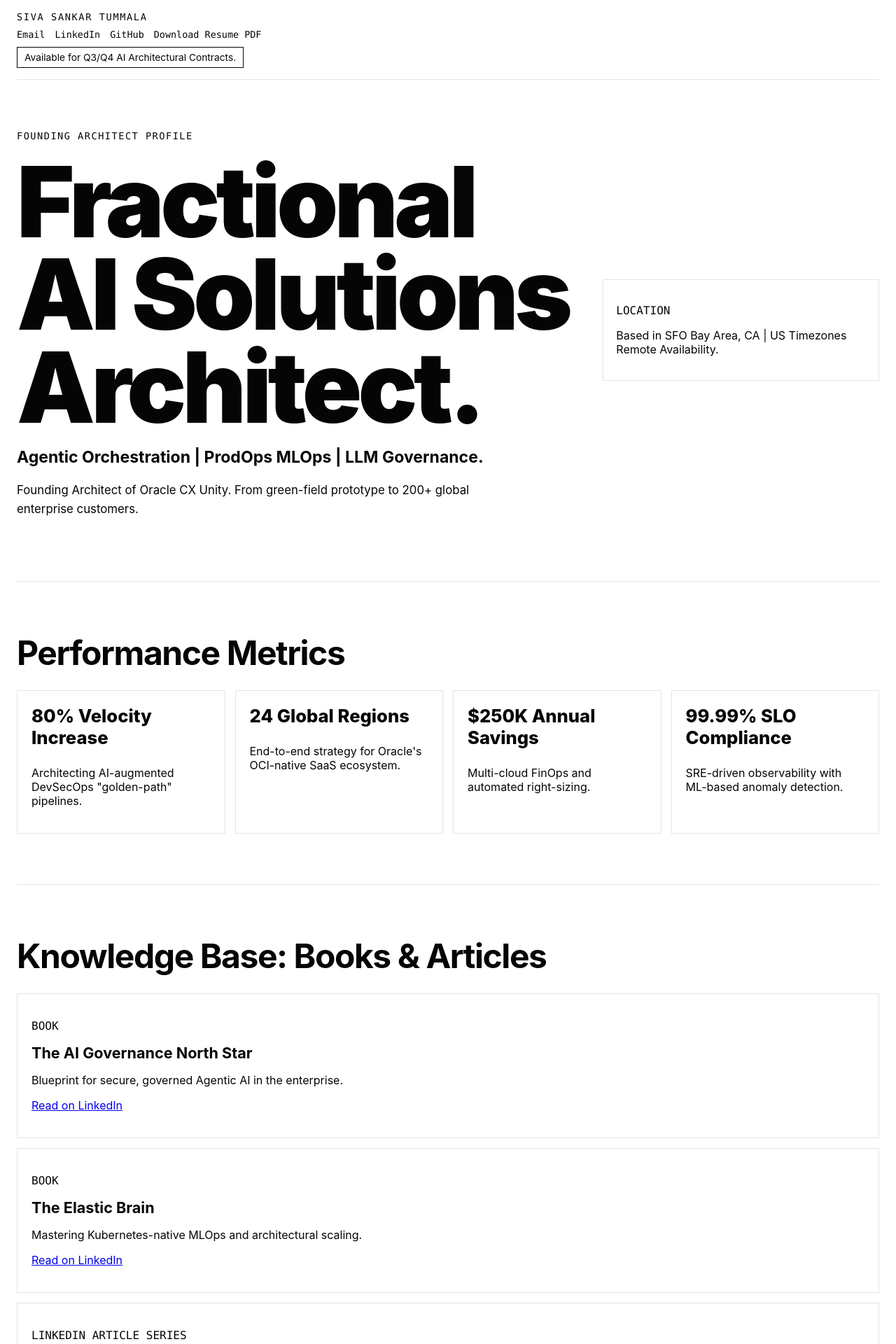
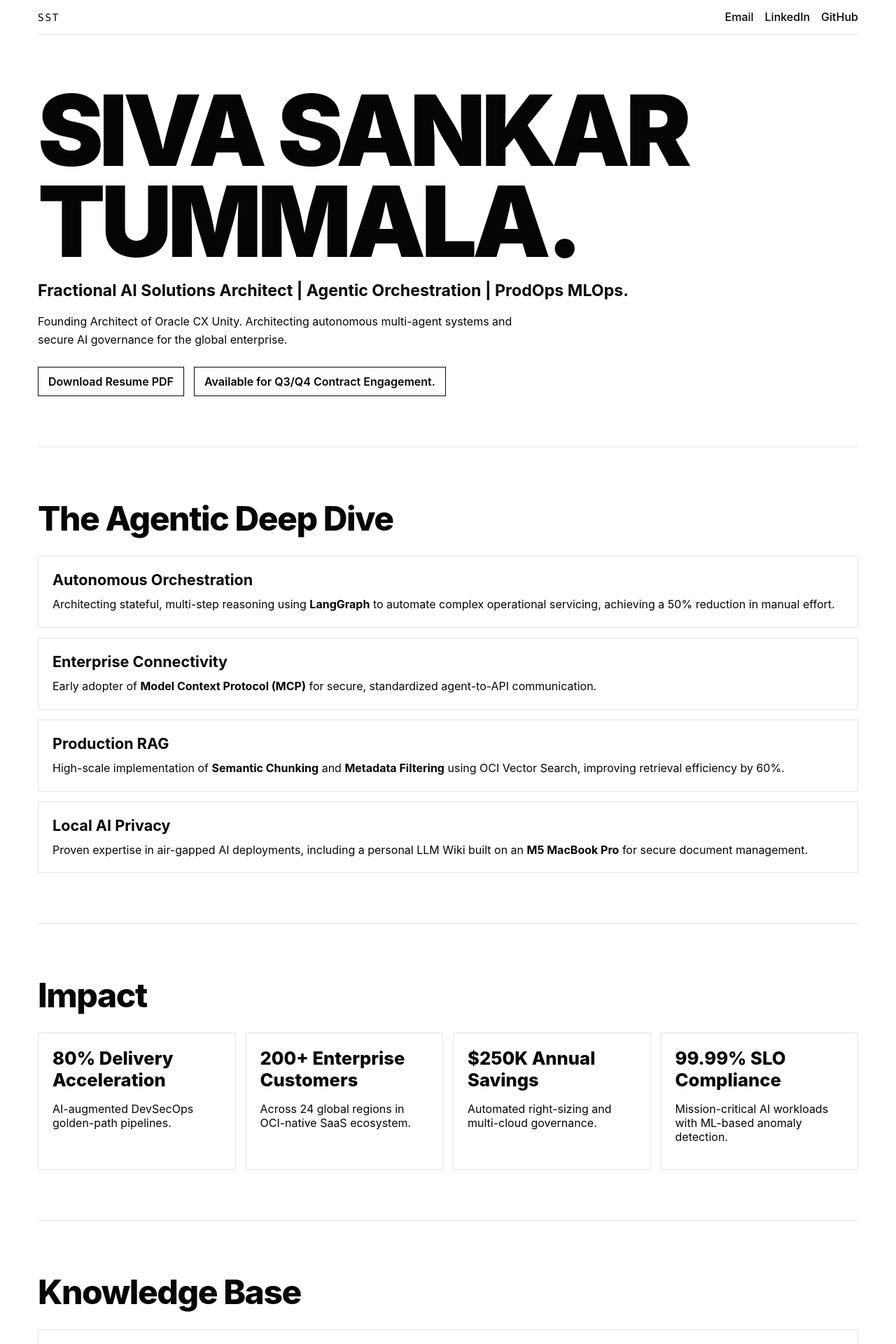
Before and after one commit to shivashankartummala/sivatummala-website, a Next.js app: page / in a window 1280 px wide. Shown: the top 1920 px of the page at 70% size. Built offline with nearby package versions, Linux system fonts and the light colour scheme.

Commit message:
feat: apply precision architect swiss portfolio layout

```diff
--- a/app/globals.css
+++ b/app/globals.css
@@ -2,7 +2,6 @@
   --bg: #ffffff;
   --text: #050505;
   --border: #e5e5e5;
-  --accent: #0070f3;
 }
 
 * { box-sizing: border-box; }
@@ -15,77 +14,131 @@ html, body {
   font-family: Inter, Helvetica, Arial, sans-serif;
 }
 
-.page { max-width: 1280px; margin: 0 auto; padding: 0 24px 32px; }
+.page { max-width: 1220px; margin: 0 auto; padding: 0 24px 36px; }
 
 .site-header {
   position: sticky;
   top: 0;
-  background: rgba(255, 255, 255, 0.94);
-  backdrop-filter: blur(4px);
   z-index: 20;
+  background: rgba(255, 255, 255, 0.96);
   border-bottom: 1px solid var(--border);
-  padding: 16px 0;
-  display: grid;
-  gap: 10px;
+  padding: 14px 0;
+  display: flex;
+  align-items: center;
+  justify-content: space-between;
+  gap: 16px;
 }
 
-.identity { margin: 0; font-size: 0.85rem; letter-spacing: 0.12em; }
-.header-links { display: flex; flex-wrap: wrap; gap: 14px; }
-.header-links a { color: var(--text); text-decoration: none; font-size: 0.84rem; }
-.header-links a:hover { color: var(--accent); }
-.availability {
+.identity {
   margin: 0;
-  display: inline-block;
-  width: fit-content;
-  font-size: 0.86rem;
-  border: 1px solid var(--text);
-  padding: 6px 10px;
+  font-family: "JetBrains Mono", ui-monospace, Menlo, Monaco, monospace;
+  letter-spacing: 0.12em;
+  font-size: 0.9rem;
 }
 
-.section-grid { border-top: 1px solid var(--border); padding: 72px 0; }
-.hero { display: grid; grid-template-columns: 2fr 1fr; gap: 48px; border-top: none; min-height: 72vh; align-items: center; }
-.eyebrow { font-size: 0.85rem; letter-spacing: 0.11em; text-transform: uppercase; margin: 0 0 20px; }
-.hero-title { font-size: clamp(3.3rem, 11vw, 9rem); line-height: 0.94; letter-spacing: -0.04em; margin: 0; font-weight: 900; }
-.hero-subtitle { font-size: clamp(1rem, 1.8vw, 1.5rem); margin: 20px 0; font-weight: 700; }
-.hero-copy { max-width: 68ch; font-size: 1.05rem; line-height: 1.6; }
-.hero-metadata { border: 1px solid var(--border); padding: 18px; }
-.mono { font-family: ui-monospace, Menlo, Monaco, "Cascadia Mono", "Segoe UI Mono", "Liberation Mono", monospace; }
+.header-links {
+  display: flex;
+  gap: 16px;
+  flex-wrap: wrap;
+}
 
-.section-title { font-size: clamp(2rem, 4vw, 3rem); margin: 0 0 24px; letter-spacing: -0.03em; }
+.header-links a {
+  color: var(--text);
+  text-decoration: none;
+  font-weight: 500;
+  border-bottom: 1px solid transparent;
+  transition: border-color 0.3s ease;
+}
+
+.header-links a:hover { border-bottom-color: var(--text); }
+
+.section-grid {
+  border-top: 1px solid var(--border);
+  padding: 72px 0;
+}
+
+.hero { border-top: none; min-height: 68vh; display: grid; align-items: center; }
+
+.hero-title {
+  margin: 0;
+  font-size: clamp(3.3rem, 11vw, 9rem);
+  letter-spacing: -0.045em;
+  line-height: 0.92;
+  font-weight: 900;
+}
+
+.hero-subtitle {
+  margin: 20px 0 0;
+  font-size: clamp(1rem, 2vw, 1.45rem);
+  font-weight: 700;
+}
+
+.hero-copy {
+  margin: 18px 0 0;
+  max-width: 72ch;
+  line-height: 1.6;
+}
+
+.cta-row { margin-top: 26px; display: flex; flex-wrap: wrap; gap: 14px; align-items: center; }
+
+.cta-link {
+  color: var(--text);
+  text-decoration: none;
+  border: 1px solid var(--text);
+  padding: 10px 14px;
+  font-weight: 600;
+}
+
+.availability {
+  border: 1px solid var(--text);
+  padding: 10px 14px;
+  font-weight: 600;
+}
+
+.section-title {
+  margin: 0 0 24px;
+  font-size: clamp(2rem, 4vw, 3rem);
+  letter-spacing: -0.03em;
+  font-weight: 800;
+}
+
+.feature-list { display: grid; gap: 14px; }
+.feature-item { border: 1px solid var(--border); padding: 20px; }
+.feature-item h3 { margin: 0 0 10px; font-size: 1.35rem; }
+.feature-item p { margin: 0; line-height: 1.55; }
+.feature-item .mono { display: block; margin-bottom: 10px; }
+
 .bento-grid { display: grid; grid-template-columns: repeat(4, 1fr); gap: 14px; }
-.bento-card { border: 1px solid var(--border); padding: 20px; min-height: 190px; }
-.metric { font-size: 1.6rem; font-weight: 800; margin-top: 0; }
+.bento-card { border: 1px solid var(--border); padding: 20px; min-height: 180px; }
+.metric { margin: 0 0 10px; font-size: 1.6rem; font-weight: 800; }
 
 .reveal { opacity: 0; transform: translateY(18px); transition: opacity .5s ease, transform .5s ease; }
 .reveal.revealed { opacity: 1; transform: translateY(0); }
 
-.feature-list { display: grid; gap: 14px; }
-.feature-item { border: 1px solid var(--border); padding: 20px; }
-.feature-item h3 { margin: 8px 0 10px; font-size: 1.35rem; }
-
-.article-list { margin: 10px 0 0; padding-left: 20px; }
+.article-list { margin: 8px 0 0; padding-left: 20px; }
 .article-list li { margin-bottom: 10px; }
 .article-list a {
   color: var(--text);
   text-decoration: none;
   border-bottom: 1px solid transparent;
-  transition: border-color .3s ease;
+  transition: border-color 0.3s ease;
 }
 .article-list a:hover { border-bottom-color: var(--text); }
 
 .timeline-list { display: grid; gap: 18px; }
 .timeline-item { border-left: 3px solid var(--text); padding-left: 16px; }
-.timeline-title { margin: 0 0 10px; font-weight: 800; }
+.timeline-title { margin: 0 0 8px; font-weight: 800; }
 
-.footer-line { margin: 8px 0; font-size: 1rem; }
+.footer-line { margin: 8px 0; }
+.mono { font-family: "JetBrains Mono", ui-monospace, Menlo, Monaco, monospace; }
 
-@media (max-width: 960px) {
-  .hero { grid-template-columns: 1fr; min-height: auto; }
+@media (max-width: 980px) {
   .bento-grid { grid-template-columns: repeat(2, 1fr); }
 }
 
 @media (max-width: 640px) {
-  .page { padding: 0 16px 24px; }
+  .page { padding: 0 16px 28px; }
   .section-grid { padding: 44px 0; }
   .bento-grid { grid-template-columns: 1fr; }
+  .site-header { flex-direction: column; align-items: flex-start; }
 }
--- a/app/page.js
+++ b/app/page.js
@@ -3,7 +3,6 @@
 import { useEffect } from 'react';
 
 export default function HomePage() {
-  // Trigger commit for Cloudflare redeploy verification.
   useEffect(() => {
     const observer = new IntersectionObserver(
       (entries) => {
@@ -21,65 +20,111 @@ export default function HomePage() {
   return (
     <main className="page">
       <header className="site-header">
-        <p className="mono identity">SIVA SANKAR TUMMALA</p>
-        <nav className="header-links mono" aria-label="Primary">
+        <p className="mono identity">SST</p>
+        <nav className="header-links" aria-label="Primary">
           <a href="mailto:shivashankar.tummala@gmail.com">Email</a>
           <a href="https://www.linkedin.com/in/shivashankartummala/" target="_blank" rel="noopener noreferrer">LinkedIn</a>
           <a href="https://github.com/shivashankartummala" target="_blank" rel="noopener noreferrer">GitHub</a>
-          <a href="#">Download Resume PDF</a>
         </nav>
-        <p className="availability">Available for Q3/Q4 AI Architectural Contracts.</p>
       </header>
 
       <section className="hero section-grid" id="top">
         <div>
-          <p className="eyebrow mono">Founding Architect Profile</p>
-          <h1 className="hero-title">Fractional AI Solutions Architect.</h1>
-          <p className="hero-subtitle">Agentic Orchestration | ProdOps MLOps | LLM Governance.</p>
+          <h1 className="hero-title">SIVA SANKAR TUMMALA.</h1>
+          <p className="hero-subtitle">Fractional AI Solutions Architect | Agentic Orchestration | ProdOps MLOps.</p>
           <p className="hero-copy">
-            Founding Architect of Oracle CX Unity. From green-field prototype to 200+ global enterprise customers.
+            Founding Architect of Oracle CX Unity. Architecting autonomous multi-agent systems and secure AI governance
+            for the global enterprise.
           </p>
-        </div>
-        <div className="hero-right">
-          <div className="hero-metadata">
-            <p className="mono">LOCATION</p>
-            <p>Based in SFO Bay Area, CA | US Timezones Remote Availability.</p>
+          <div className="cta-row">
+            <a href="#" className="cta-link">Download Resume PDF</a>
+            <span className="availability">Available for Q3/Q4 Contract Engagement.</span>
           </div>
         </div>
       </section>
 
-      <section className="impact section-grid" aria-labelledby="impact-heading">
-        <h2 id="impact-heading" className="section-title">Performance Metrics</h2>
-        <div className="bento-grid">
-          <article className="bento-card reveal"><p className="metric">80% Velocity Increase</p><p>Architecting AI-augmented DevSecOps "golden-path" pipelines.</p></article>
-          <article className="bento-card reveal"><p className="metric">24 Global Regions</p><p>End-to-end strategy for Oracle's OCI-native SaaS ecosystem.</p></article>
-          <article className="bento-card reveal"><p className="metric">$250K Annual Savings</p><p>Multi-cloud FinOps and automated right-sizing.</p></article>
-          <article className="bento-card reveal"><p className="metric">99.99% SLO Compliance</p><p>SRE-driven observability with ML-based anomaly detection.</p></article>
+      <section className="section-grid" aria-labelledby="deep-dive-heading">
+        <h2 id="deep-dive-heading" className="section-title">The Agentic Deep Dive</h2>
+        <div className="feature-list">
+          <article className="feature-item">
+            <h3>Autonomous Orchestration</h3>
+            <p>
+              Architecting stateful, multi-step reasoning using <strong>LangGraph</strong> to automate complex
+              operational servicing, achieving a 50% reduction in manual effort.
+            </p>
+          </article>
+          <article className="feature-item">
+            <h3>Enterprise Connectivity</h3>
+            <p>
+              Early adopter of <strong>Model Context Protocol (MCP)</strong> for secure, standardized
+              agent-to-API communication.
+            </p>
+          </article>
+          <article className="feature-item">
+            <h3>Production RAG</h3>
+            <p>
+              High-scale implementation of <strong>Semantic Chunking</strong> and <strong>Metadata Filtering</strong>{' '}
+              using OCI Vector Search, improving retrieval efficiency by 60%.
+            </p>
+          </article>
+          <article className="feature-item">
+            <h3>Local AI Privacy</h3>
+            <p>
+              Proven expertise in air-gapped AI deployments, including a personal LLM Wiki built on an{' '}
+              <strong>M5 MacBook Pro</strong> for secure document management.
+            </p>
+          </article>
         </div>
       </section>
 
-      <section className="ip section-grid" aria-labelledby="kb-heading">
-        <h2 id="kb-heading" className="section-title">Knowledge Base: Books & Articles</h2>
+      <section className="impact section-grid" aria-labelledby="impact-heading">
+        <h2 id="impact-heading" className="section-title">Impact</h2>
+        <div className="bento-grid">
+          <article className="bento-card reveal">
+            <p className="metric">80% Delivery Acceleration</p>
+            <p>AI-augmented DevSecOps golden-path pipelines.</p>
+          </article>
+          <article className="bento-card reveal">
+            <p className="metric">200+ Enterprise Customers</p>
+            <p>Across 24 global regions in OCI-native SaaS ecosystem.</p>
+          </article>
+          <article className="bento-card reveal">
+            <p className="metric">$250K Annual Savings</p>
+            <p>Automated right-sizing and multi-cloud governance.</p>
+          </article>
+          <article className="bento-card reveal">
+            <p className="metric">99.99% SLO Compliance</p>
+            <p>Mission-critical AI workloads with ML-based anomaly detection.</p>
+          </article>
+        </div>
+      </section>
+
+      <section className="section-grid" aria-labelledby="kb-heading">
+        <h2 id="kb-heading" className="section-title">Knowledge Base</h2>
         <div className="feature-list">
           <article className="feature-item">
             <p className="mono">BOOK</p>
             <h3>The AI Governance North Star</h3>
-            <p>Blueprint for secure, governed Agentic AI in the enterprise.</p>
+            <p>A blueprint for secure, governed enterprise AI.</p>
             <p><a href="https://lnkd.in/gKUheZer" target="_blank" rel="noopener noreferrer">Read on LinkedIn</a></p>
           </article>
           <article className="feature-item">
             <p className="mono">BOOK</p>
             <h3>The Elastic Brain</h3>
-            <p>Mastering Kubernetes-native MLOps and architectural scaling.</p>
+            <p>A technical guide to Kubernetes-Native MLOps.</p>
             <p><a href="https://lnkd.in/gdUKzrP9" target="_blank" rel="noopener noreferrer">Read on LinkedIn</a></p>
           </article>
           <article className="feature-item">
-            <p className="mono">LINKEDIN ARTICLE SERIES</p>
+            <p className="mono">TALK</p>
+            <h3>Securing End-to-End Tracing in the AI Inference Era</h3>
+            <p>Upcoming: AI Infra Summit 2026.</p>
+          </article>
+          <article className="feature-item">
+            <p className="mono">ARTICLES</p>
             <ul className="article-list">
-              <li><a href="https://lnkd.in/gEqdEdZP" target="_blank" rel="noopener noreferrer">Advanced Context Engineering for Agentic RAG.</a></li>
-              <li><a href="https://lnkd.in/gDhB4tiQ" target="_blank" rel="noopener noreferrer">Agentic Orchestration Patterns.</a></li>
-              <li><a href="https://lnkd.in/gRkpdVJG" target="_blank" rel="noopener noreferrer">Multi-Agent Architecture Design Patterns.</a></li>
-              <li><a href="https://lnkd.in/gXwrqDxw" target="_blank" rel="noopener noreferrer">Building Resilient Agentic Workflows with AWS Bedrock.</a></li>
+              <li><a href="https://lnkd.in/gRkpdVJG" target="_blank" rel="noopener noreferrer">Stateful Multi-Agent Reasoning with LangGraph</a></li>
+              <li><a href="https://lnkd.in/gEqdEdZP" target="_blank" rel="noopener noreferrer">Shift-Left Security: OPA/Rego in AI Pipelines</a></li>
+              <li><a href="https://lnkd.in/gDhB4tiQ" target="_blank" rel="noopener noreferrer">Zero-Downtime AI Delivery with ArgoCD</a></li>
             </ul>
           </article>
         </div>
@@ -88,18 +133,38 @@ export default function HomePage() {
       <section className="timeline section-grid" aria-labelledby="timeline-heading">
         <h2 id="timeline-heading" className="section-title">Professional Chronology</h2>
         <div className="timeline-list">
-          <article className="timeline-item"><p className="timeline-title">2019 – Present | Senior Principal Architect, Oracle CX Unity</p><ul><li>Founding Architect leading "Zero-to-One" SaaS evolution.</li><li>Engineered Multi-Agent Systems reducing manual effort by 50%.</li></ul></article>
-          <article className="timeline-item"><p className="timeline-title">2016 – 2019 | Principal Software Engineer, Oracle Fusion Apps</p><ul><li>Modernized global provisioning and patching cycles for Fusion Apps suite.</li><li>Eliminated operational risks through automated drift detection and rollback safeguards.</li></ul></article>
-          <article className="timeline-item"><p className="timeline-title">2013 – 2016 | Big Data Architect</p><ul><li>Migrated legacy RDBMS to distributed Hadoop and Spark clusters for global data feeds.</li><li>Specialized in high-velocity streaming pipelines using Kafka and Spark Streaming.</li></ul></article>
-          <article className="timeline-item"><p className="timeline-title">Prior – 2013 | Lead Software Engineer (8 Years Java/J2EE)</p><ul><li>Designed resilient backend services and REST APIs for global application suites.</li></ul></article>
+          <article className="timeline-item">
+            <p className="timeline-title">2019 – Present | Senior Principal Architect (AI & Platform), Oracle CX Unity</p>
+            <ul>
+              <li>Leading Zero-to-One SaaS strategy and Multi-Agent Orchestration.</li>
+            </ul>
+          </article>
+          <article className="timeline-item">
+            <p className="timeline-title">2016 – 2019 | Principal Software Engineer, Oracle Fusion Apps</p>
+            <ul>
+              <li>Modernized global provisioning frameworks and event-driven automation.</li>
+            </ul>
+          </article>
+          <article className="timeline-item">
+            <p className="timeline-title">2013 – 2016 | Big Data Architect</p>
+            <ul>
+              <li>Migrated RDBMS to distributed Hadoop/Spark clusters; engineered real-time Kafka pipelines.</li>
+            </ul>
+          </article>
+          <article className="timeline-item">
+            <p className="timeline-title">Prior – 2013 | Lead Software Engineer (8 Years Java/J2EE)</p>
+            <ul>
+              <li>Designed resilient backend services and high-concurrency REST APIs.</li>
+            </ul>
+          </article>
         </div>
       </section>
 
-      <footer className="contact section-grid" id="contact" aria-labelledby="contact-heading">
+      <footer className="contact section-grid" aria-labelledby="contact-heading">
         <h2 id="contact-heading" className="section-title">Direct Access</h2>
         <p className="footer-line mono">shivashankar.tummala@gmail.com | 262-271-7486</p>
-        <p className="footer-line">Credentials: OCI Certified Cloud Architect & Generative AI Professional (2025).</p>
-        <p className="footer-line">Education: MS in Computer Science (4.0 GPA) | MCA | BCA.</p>
+        <p className="footer-line">Certifications: OCI Generative AI Professional & OCI Cloud Architect (2025).</p>
+        <p className="footer-line">Academic: MS in Computer Science (4.0 GPA) | MCA | BCA.</p>
       </footer>
     </main>
   );
```
